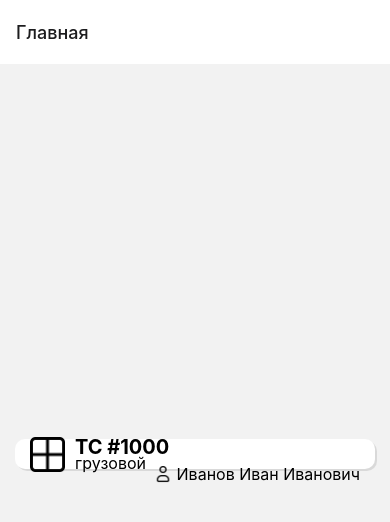
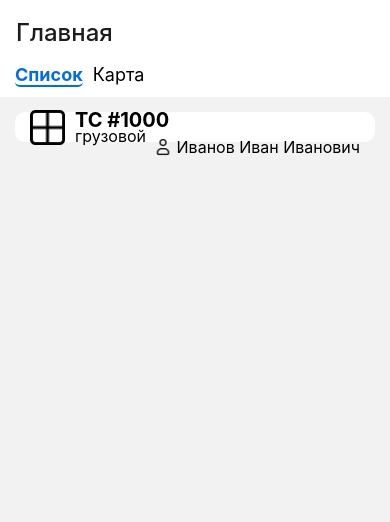
Before and after one commit to Anto-MSHK/test_task_welbex, a React Native app: screen /Home in a window 390 px wide. Shown: the top 522 px of the page. Built offline with nearby package versions, Linux system fonts and the light colour scheme.

Commit message:
Add navbar

```diff
--- a/App.tsx
+++ b/App.tsx
@@ -23,3 +23,10 @@ export const appStyles = StyleSheet.create({
     fontSize: 14,
   },
 });
+
+export const shadow = {
+  elevation: 2,
+  shadowColor: "black",
+  shadowOffset: { width: 2, height: 2 },
+  shadowOpacity: 0.1,
+};
--- /dev/null
+++ b/src/components/Navbar/Navbar.tsx
@@ -0,0 +1,61 @@
+import {
+  View,
+  Text,
+  StyleSheet,
+  TouchableHighlight,
+  TouchableOpacity,
+  ScrollView,
+} from "react-native";
+import React, { FC } from "react";
+import { appStyles, shadow } from "../../../App";
+
+interface NavbarI {
+  items: { title: string; value: string }[];
+  activeItem: string;
+  onPress?: (item: string) => any;
+}
+export const Navbar: FC<NavbarI> = ({ items, activeItem, onPress }) => {
+  return (
+    <View style={styles.wrapper}>
+      <ScrollView
+        horizontal
+        showsHorizontalScrollIndicator={false}
+        contentContainerStyle={{ gap: 10 }}
+      >
+        {items &&
+          items.map((item, index) => (
+            <TouchableOpacity onPress={() => onPress(item.value)}>
+              <Text
+                key={item.value + index}
+                style={
+                  activeItem === item.value
+                    ? { ...appStyles.h3, ...styles.activeItem }
+                    : appStyles.h3
+                }
+              >
+                {item.title}
+              </Text>
+            </TouchableOpacity>
+          ))}
+      </ScrollView>
+    </View>
+  );
+};
+
+const styles = StyleSheet.create({
+  wrapper: {
+    flexDirection: "row",
+    paddingHorizontal: 15,
+    paddingBottom: 10,
+    backgroundColor: "white",
+    ...shadow,
+  },
+  activeItem: {
+    borderBottomWidth: 2,
+    borderBottomLeftRadius: 5,
+    borderBottomRightRadius: 5,
+    borderColor: "#006CE8",
+    color: "#006CE8",
+    fontWeight: "700",
+  },
+});
--- a/src/components/TransportCard/TransportCard.tsx
+++ b/src/components/TransportCard/TransportCard.tsx
@@ -8,7 +8,7 @@ import {
   TouchableOpacity,
   Pressable,
 } from "react-native";
-import { appStyles } from "../../../App";
+import { appStyles, shadow } from "../../../App";
 import { useTranslation } from "react-i18next";
 
 interface TransportCardI {
@@ -67,12 +67,7 @@ const styles = StyleSheet.create({
     borderRadius: 10,
     backgroundColor: "white",
     padding: 15,
-
-    //shadow
-    elevation: 2,
-    shadowColor: "black",
-    shadowOffset: { width: 2, height: 2 },
-    shadowOpacity: 0.1,
+    ...shadow,
   },
   mainInfo: {
     flex: 0,
--- a/src/navigation/Navigation.tsx
+++ b/src/navigation/Navigation.tsx
@@ -14,7 +14,11 @@ export const Navigation: FC = () => {
         <Stack.Screen
           name="Home"
           component={Home}
-          options={{ title: "Главная", headerShadowVisible: false }}
+          options={{
+            title: "Главная",
+            headerShadowVisible: false,
+            headerTitleStyle: { fontSize: 24 },
+          }}
         />
       </Stack.Navigator>
     </NavigationContainer>
--- a/src/screens/Home/Home.tsx
+++ b/src/screens/Home/Home.tsx
@@ -1,17 +1,33 @@
 import { StyleSheet, View, Text } from "react-native";
-import { FC } from "react";
+import { FC, useState } from "react";
 import { useTranslation } from "react-i18next";
 import { TransportCard } from "./../../components/TransportCard/TransportCard";
+import { Navbar } from "./../../components/Navbar/Navbar";
 
 export const Home: FC = () => {
+  const { t } = useTranslation();
+  const navbarItems = [
+    { title: t("NAV_1"), value: "list" },
+    { title: t("NAV_2"), value: "map" },
+  ];
+  const [activeNavItem, setActiveNavItem] = useState(navbarItems[0].value);
   return (
     <View style={styles.wrapper}>
-      <TransportCard
-        registrationNumber={1000}
-        driver="Иванов Иван Иванович"
-        type="cargo"
-        key={1}
+      <Navbar
+        items={navbarItems}
+        activeItem={activeNavItem}
+        onPress={(item) => {
+          setActiveNavItem(item);
+        }}
       />
+      <View style={styles.content}>
+        <TransportCard
+          registrationNumber={1000}
+          driver="Иванов Иван Иванович"
+          type="cargo"
+          key={1}
+        />
+      </View>
     </View>
   );
 };
@@ -19,8 +35,10 @@ export const Home: FC = () => {
 const styles = StyleSheet.create({
   wrapper: {
     flex: 1,
-    padding: 15,
-    alignItems: "center",
-    justifyContent: "center",
+  },
+  content: {
+    flex: 1,
+    marginTop: 15,
+    paddingHorizontal: 15,
   },
 });
--- a/translations/en.json
+++ b/translations/en.json
@@ -1 +1,8 @@
-{ "NM": "TV", "CARGO": "cargo", "PASSENGER": "passenger", "SPECIAL": "special" }
+{
+  "NM": "TV",
+  "NAV_1": "List",
+  "NAV_2": "Map",
+  "CARGO": "cargo",
+  "PASSENGER": "passenger",
+  "SPECIAL": "special"
+}
--- a/translations/ru.json
+++ b/translations/ru.json
@@ -1,5 +1,7 @@
 {
   "NM": "ТС",
+  "NAV_1": "Список",
+  "NAV_2": "Карта",
   "CARGO": "грузовой",
   "PASSENGER": "пассажирский",
   "SPECIAL": "спецтранспорт"
```
